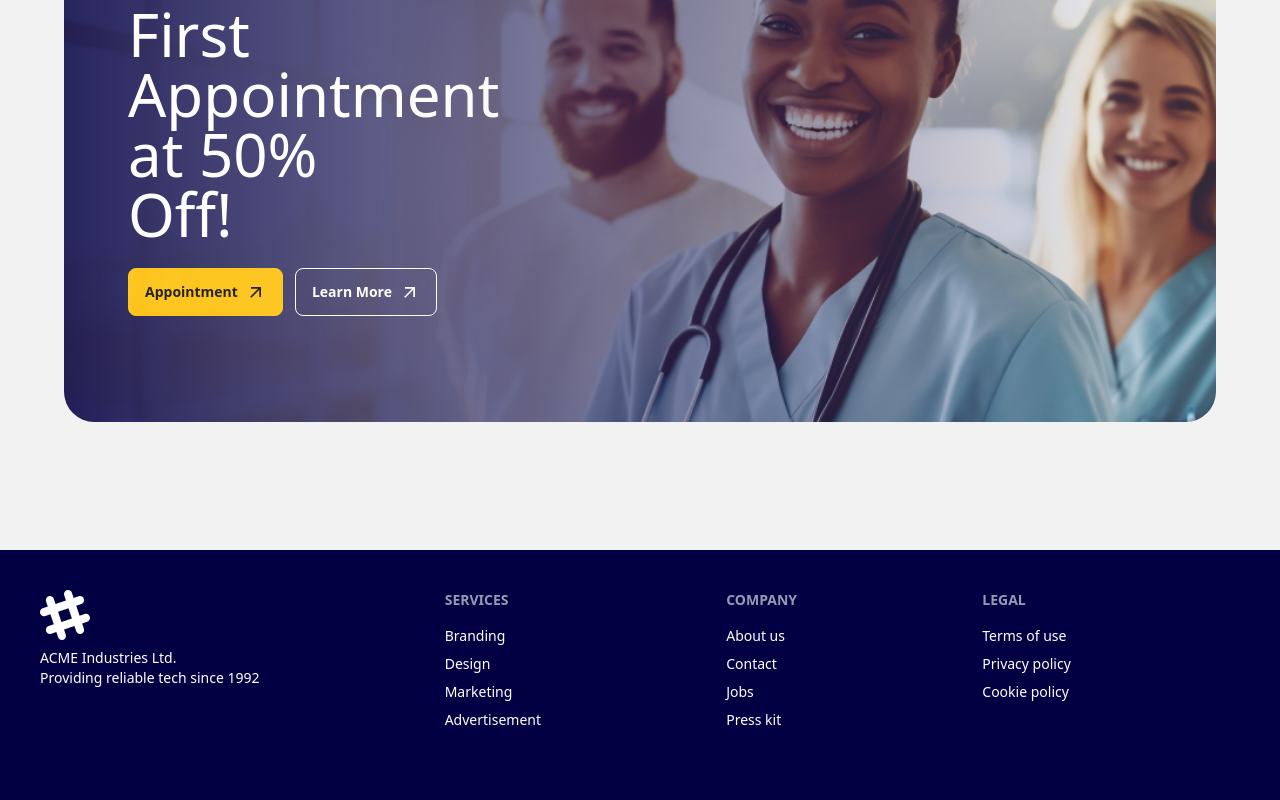
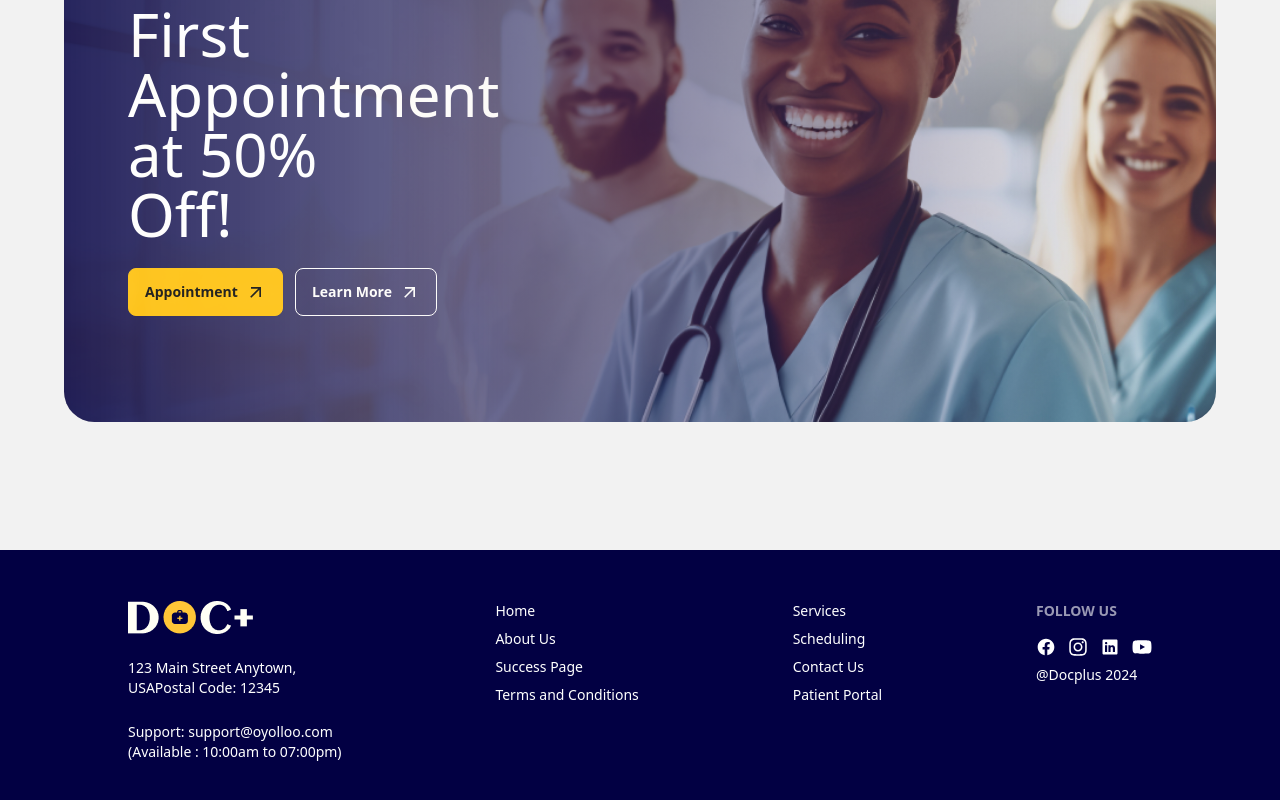
Before and after one commit to gazimaksudur2/doc-plus, a React (Vite) app: page / in a window 1280 px wide. Shown: the part 4399-5199 px from the top of the page. Built offline with nearby package versions, Linux system fonts and the light colour scheme.

Commit message:
alhamdulliah all finished

```diff
--- a/src/componentes/Footer.jsx
+++ b/src/componentes/Footer.jsx
@@ -1,44 +1,46 @@
+import { BiLogoFacebookCircle } from 'react-icons/bi';
+import logo from '../assets/logo light.png'
+import { FaInstagram, FaYoutube } from 'react-icons/fa';
+import { IoLogoLinkedin } from 'react-icons/io';
+
 const Footer = () => {
     return (
-        <div>
-            <footer className="footer min-h-[40vh] bg-[#020043] text-white p-10">
-                <aside>
-                    <svg
-                        width="50"
-                        height="50"
-                        viewBox="0 0 24 24"
-                        xmlns="http://www.w3.org/2000/svg"
-                        fillRule="evenodd"
-                        clipRule="evenodd"
-                        className="fill-current">
-                        <path
-                            d="M22.672 15.226l-2.432.811.841 2.515c.33 1.019-.209 2.127-1.23 2.456-1.15.325-2.148-.321-2.463-1.226l-.84-2.518-5.013 1.677.84 2.517c.391 1.203-.434 2.542-1.831 2.542-.88 0-1.601-.564-1.86-1.314l-.842-2.516-2.431.809c-1.135.328-2.145-.317-2.463-1.229-.329-1.018.211-2.127 1.231-2.456l2.432-.809-1.621-4.823-2.432.808c-1.355.384-2.558-.59-2.558-1.839 0-.817.509-1.582 1.327-1.846l2.433-.809-.842-2.515c-.33-1.02.211-2.129 1.232-2.458 1.02-.329 2.13.209 2.461 1.229l.842 2.515 5.011-1.677-.839-2.517c-.403-1.238.484-2.553 1.843-2.553.819 0 1.585.509 1.85 1.326l.841 2.517 2.431-.81c1.02-.33 2.131.211 2.461 1.229.332 1.018-.21 2.126-1.23 2.456l-2.433.809 1.622 4.823 2.433-.809c1.242-.401 2.557.484 2.557 1.838 0 .819-.51 1.583-1.328 1.847m-8.992-6.428l-5.01 1.675 1.619 4.828 5.011-1.674-1.62-4.829z"></path>
-                    </svg>
+        <div className='w-full bg-[#020043] text-white'>
+            <footer className="footer min-h-[40vh] w-[80%] pt-[4%] mx-auto flex justify-between">
+                <aside className='space-y-4'>
+                    <img src={logo} alt="logo" />
+                    <p className='text-sm'>
+                        123 Main Street Anytown,
+                        <br />
+                        USAPostal Code: 12345
+                    </p>
                     <p>
-                        ACME Industries Ltd.
+                        Support: support@oyolloo.com
                         <br />
-                        Providing reliable tech since 1992
+                        (Available : 10:00am to 07:00pm)
                     </p>
                 </aside>
                 <nav>
-                    <h6 className="footer-title">Services</h6>
-                    <a className="link link-hover">Branding</a>
-                    <a className="link link-hover">Design</a>
-                    <a className="link link-hover">Marketing</a>
-                    <a className="link link-hover">Advertisement</a>
+                    <h6 className="link link-hover">Home</h6>
+                    <a className="link link-hover">About Us</a>
+                    <a className="link link-hover">Success Page</a>
+                    <a className="link link-hover">Terms and Conditions</a>
                 </nav>
                 <nav>
-                    <h6 className="footer-title">Company</h6>
-                    <a className="link link-hover">About us</a>
-                    <a className="link link-hover">Contact</a>
-                    <a className="link link-hover">Jobs</a>
-                    <a className="link link-hover">Press kit</a>
+                    <h6 className="link link-hover">Services</h6>
+                    <a className="link link-hover">Scheduling</a>
+                    <a className="link link-hover">Contact Us</a>
+                    <a className="link link-hover">Patient Portal</a>
                 </nav>
                 <nav>
-                    <h6 className="footer-title">Legal</h6>
-                    <a className="link link-hover">Terms of use</a>
-                    <a className="link link-hover">Privacy policy</a>
-                    <a className="link link-hover">Cookie policy</a>
+                    <h6 className="footer-title">Follow Us</h6>
+                    <div className='flex items-center gap-3'>
+                        <BiLogoFacebookCircle size={20} className='cursor-pointer' />
+                        <FaInstagram size={20} className='cursor-pointer' />
+                        <IoLogoLinkedin size={20} className='cursor-pointer' />
+                        <FaYoutube size={20} className='cursor-pointer' />
+                    </div>
+                    <a className="link link-hover">@Docplus {new Date().toISOString().slice(0, 4)}</a>
                 </nav>
             </footer>
         </div>
```
